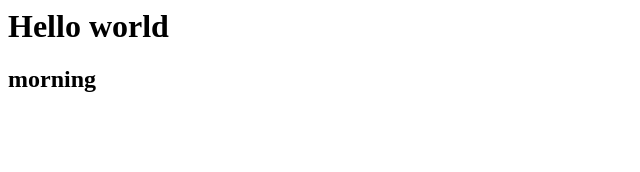
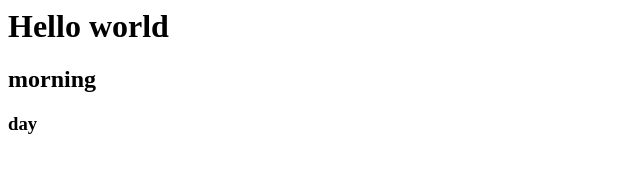
Before and after one commit to NatalliaDrobysh/My-first-repository, a plain HTML site: page index.html in a window 1280 px wide. Shown: the full height of the page, 0-640 px from the left. Drawn offline with Linux system fonts and the light colour scheme.

Commit message:
добавила h3 заголовок

```diff
--- a/index.html
+++ b/index.html
@@ -1,2 +1,3 @@
 <h1>Hello world</h1>
 <h2>morning</h2>
+<h3>day</h3>
```
